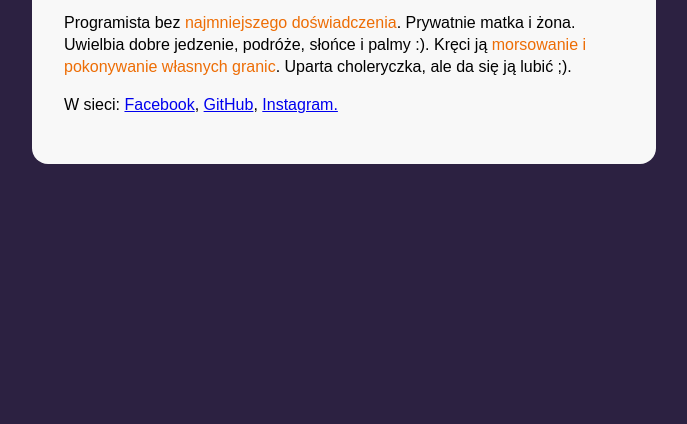
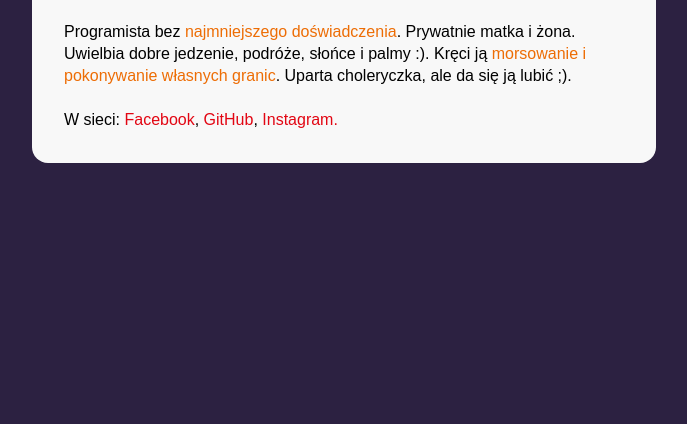
Before and after one commit to malgorzata-ordak/business-card, a plain HTML site: page index.html in a window 1280 px wide. Shown: the part 376-800 px from the top of the page, without its empty margins (296-983 px from the left). Drawn offline with Linux system fonts and the light colour scheme.

Commit message:
person content styles

```diff
--- a/index.html
+++ b/index.html
@@ -21,7 +21,7 @@
           <h1 class="osoba__nazwa">Małgorzata Ordak</h1>
           <p class="osoba__stanowisko">Junior developer</p>
         </header>
-        <p class="osoba__opis">
+        <p class="osoba__opis osoba__opis--modyfikator">
           Programista bez
           <strong class="special">najmniejszego doświadczenia</strong>.
           Prywatnie matka i żona. Uwielbia dobre jedzenie, podróże, słońce i
@@ -32,12 +32,12 @@
         </p>
         <p class="osoba__opis">
           W sieci:
-          <a href="https://www.facebook.com/profile.php?id=100001558369146">
+          <a class= "osoba__link" href="https://www.facebook.com/profile.php?id=100001558369146">
             Facebook</a
           >,
-          <a href="https://github.com/malgorzata-ordak/homepage/pull/1/files"
+          <a class= "osoba__link" href="https://github.com/malgorzata-ordak/homepage/pull/1/files"
             >GitHub</a
-          >, <a href="https://www.instagram.com/malgosika_o/">Instagram.</a>
+          >, <a class= "osoba__link" href="https://www.instagram.com/malgosika_o/">Instagram.</a>
         </p>
       </article>
     </main>
--- a/style.css
+++ b/style.css
@@ -27,6 +27,15 @@ body {
   border-radius: 50%;
 }
 
+.osoba__info{
+  margin-bottom: 24px;
+}
+
+.osoba__link {
+  color: #E20613;
+  text-decoration: none;
+}
+
 .osoba__nazwa {
   font-size: 36px;
   margin: 0px;
@@ -38,12 +47,20 @@ body {
   margin: 0px;
   font-style: italic;
   color: #545454
+
 }
 
 .osoba__opis {
   font-size: 16px;
   line-height: 22px;
+  margin: 0;
+
 }
+
+.osoba__opis--modyfikator {
+  margin-bottom: 22px;
+}
+
 .special {
   color: #ED6D05;
   font-weight: normal;
```
